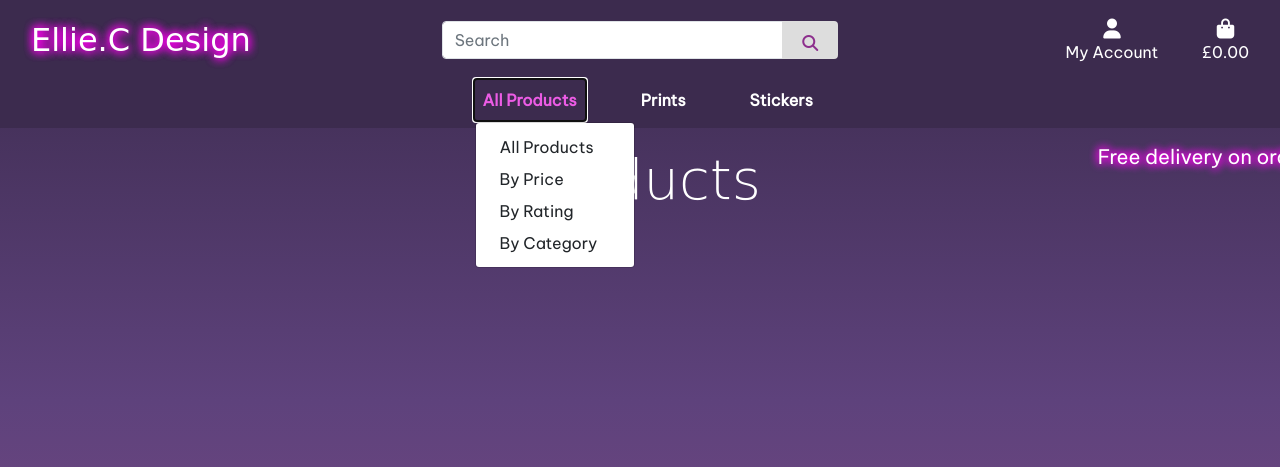
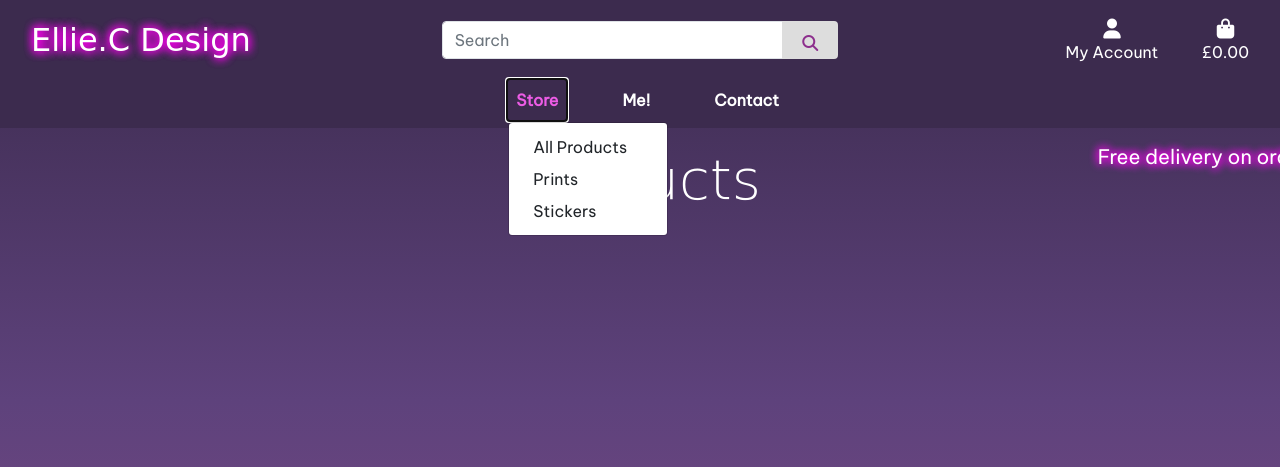
Before and after one commit to Code-Institute-Submissions/ConnorSargent-GraphicDesignerWebsite, a Django app: page /products/ in a window 1280 px wide, after a click on "Store". Shown: the top 467 px of the page. Run offline with Django 3.2, Linux system fonts and the light colour scheme; data that the repository does not hold is empty; some libraries are stand-ins or nearby versions; some web fonts are replaced.

Commit message:
restuctured main nav, added category filtering

```diff
--- a/products/views.py
+++ b/products/views.py
@@ -1,7 +1,7 @@
 from django.shortcuts import render, redirect, reverse, get_object_or_404
 from django.contrib import messages
 from django.db.models import Q
-from .models import Product
+from .models import Product, Category
 
 # Create your views here.
 
@@ -10,8 +10,16 @@ def all_products(request):
 
     products = Product.objects.all()
     query = None
+    categories = None
 
     if request.GET:
+
+        if 'category' in request.GET:
+            categories = request.GET['category'].split(',') #Split for multiple categories in one nav link
+            products = products.filter(category__name__in=categories)
+            categories = Category.objects.filter(name__in=categories)
+
+
         if 'q' in request.GET:
             query = request.GET['q']
             if not query:
@@ -24,10 +32,7 @@ def all_products(request):
     context = {
         'products': products,
         'search_term': query,
-    }
-
-    context = {
-        'products': products,
+        'current_categories': categories,
     }
 
     return render(request, 'products/products.html', context)
--- a/templates/includes/main-nav.html
+++ b/templates/includes/main-nav.html
@@ -2,25 +2,24 @@
     <ul class="navbar-nav w-auto mx-auto">
         <li class="nav-item dropdown">
             <a class="font-weight-bold nav-link mr-5" href="#" id="all-products-link" data-toggle="dropdown" aria-haspopup="true" aria-expanded="false">
-                All Products
+                Store
             </a>
             <div class="dropdown-menu" aria-labelledby="all-products-link">
                 <a href="{% url 'products' %}" class="dropdown-item">All Products</a>
-                <a href="" class="dropdown-item">By Price</a>
-                <a href="" class="dropdown-item ">By Rating</a>
-                <a href="" class="dropdown-item ">By Category</a>
+                <a href="{% url 'products' %}?category=print" class="dropdown-item">Prints</a>
+                <a href="{% url 'products' %}?category=sticker" class="dropdown-item ">Stickers</a>
             </div>
         </li>
 
         <li class="nav-item">
             <a class="font-weight-bold nav-link mr-5" href="#">
-                Prints
+                Me!
             </a>
         </li>
 
         <li class="nav-item">
             <a class="font-weight-bold nav-link mr-5" href="#">
-                Stickers
+                Contact
             </a>
         </li>
     </ul>
```
